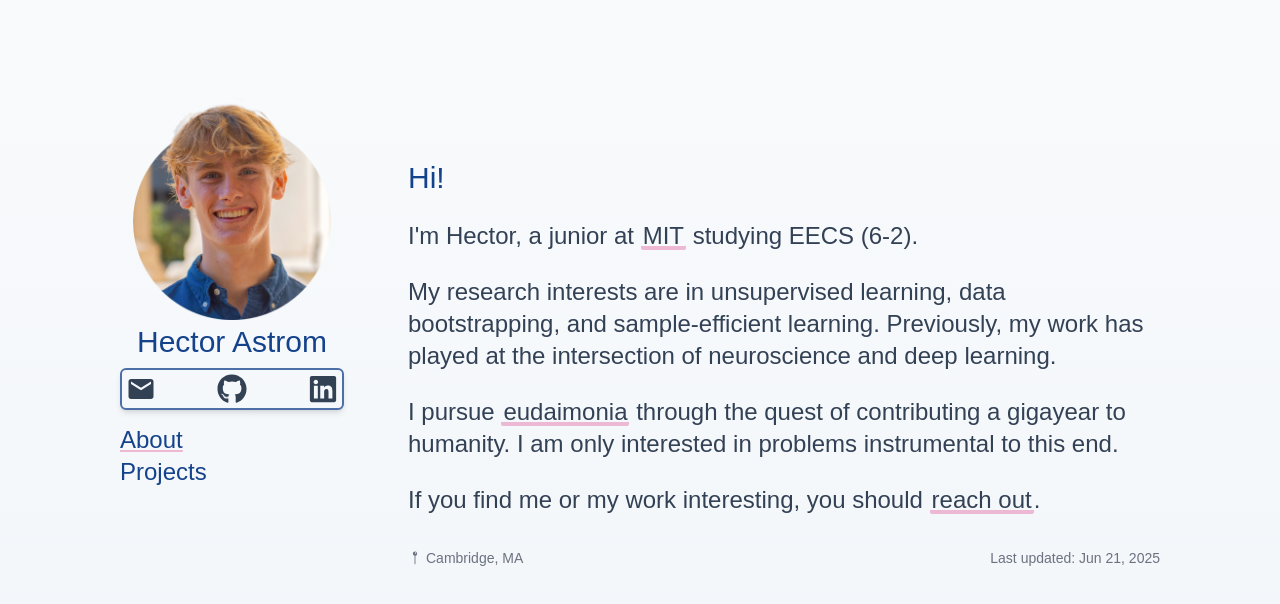
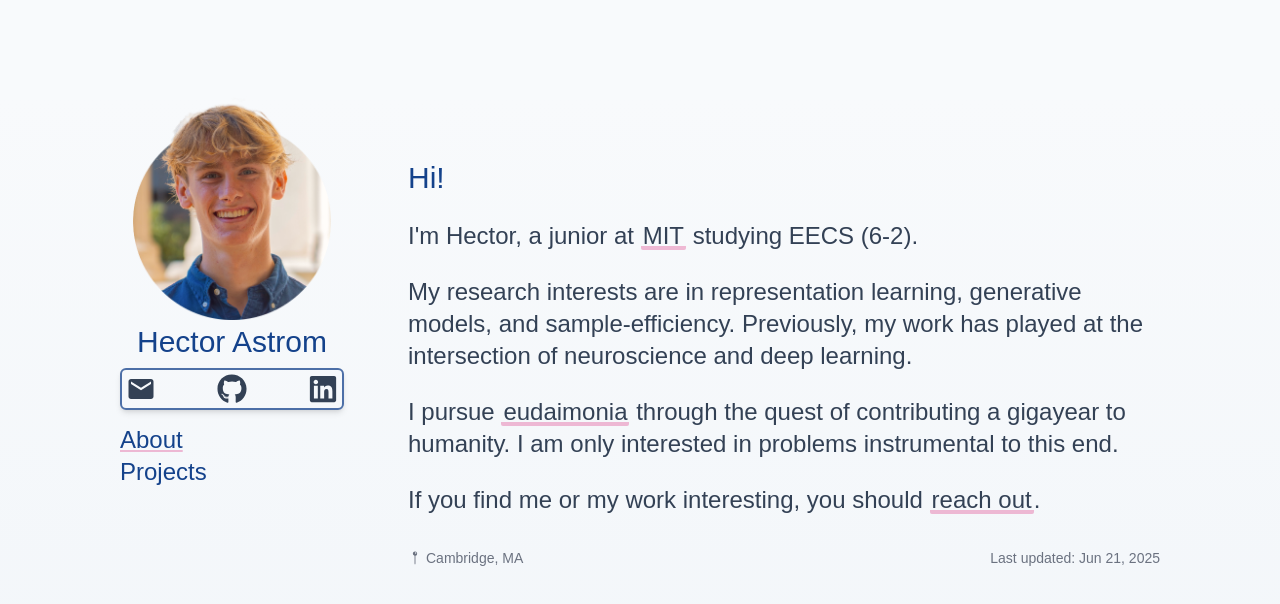
Before and after one commit to hectorastrom/personal-website, a Next.js app: page / in a window 1280 px wide. Shown: the top 604 px of the page. Built offline with nearby package versions, Linux system fonts and the light colour scheme; no server answers; a web font is replaced by a local one.

Commit message:
fix security vulnerabilities

```diff
--- a/package.json
+++ b/package.json
@@ -27,7 +27,7 @@
     "@types/react": "^18",
     "@types/react-dom": "^18",
     "eslint": "^8",
-    "eslint-config-next": "14.2.3",
+    "eslint-config-next": "^16.0.8",
     "postcss": "^8",
     "tailwindcss": "^3.4.1",
     "typescript": "^5"
--- a/src/app/page.tsx
+++ b/src/app/page.tsx
@@ -27,8 +27,7 @@ export default async function Home() {
         </p>
 
         <p className="text-2xl">
-          My research interests are in unsupervised learning, data
-          bootstrapping, and sample-efficient learning. Previously, my work has
+          My research interests are in representation learning, generative models, and sample-efficiency. Previously, my work has
           played at the intersection of neuroscience and deep learning.
         </p>
 
```
Also changed, not shown: 1 other file (tests, documents, lock files or other folders).
